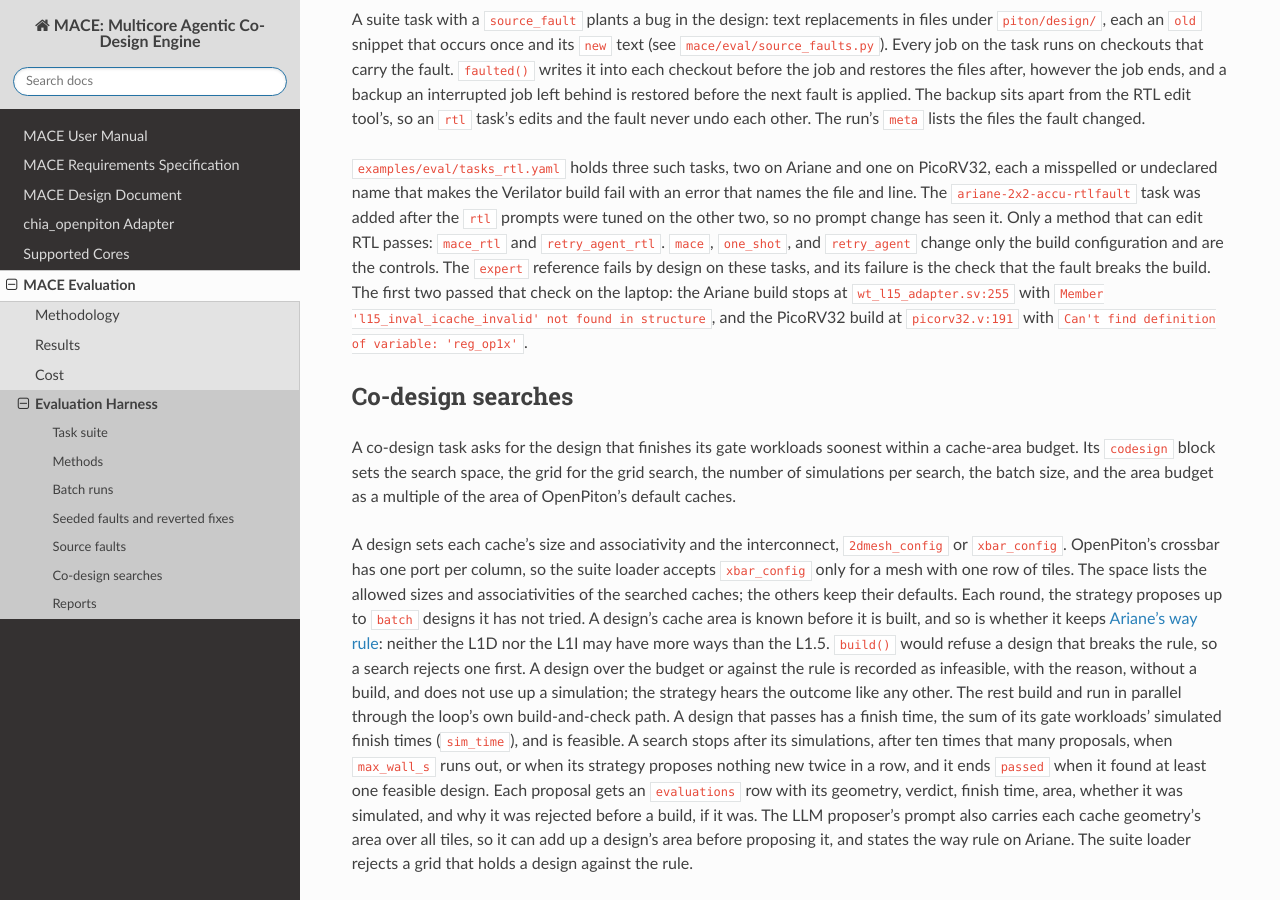
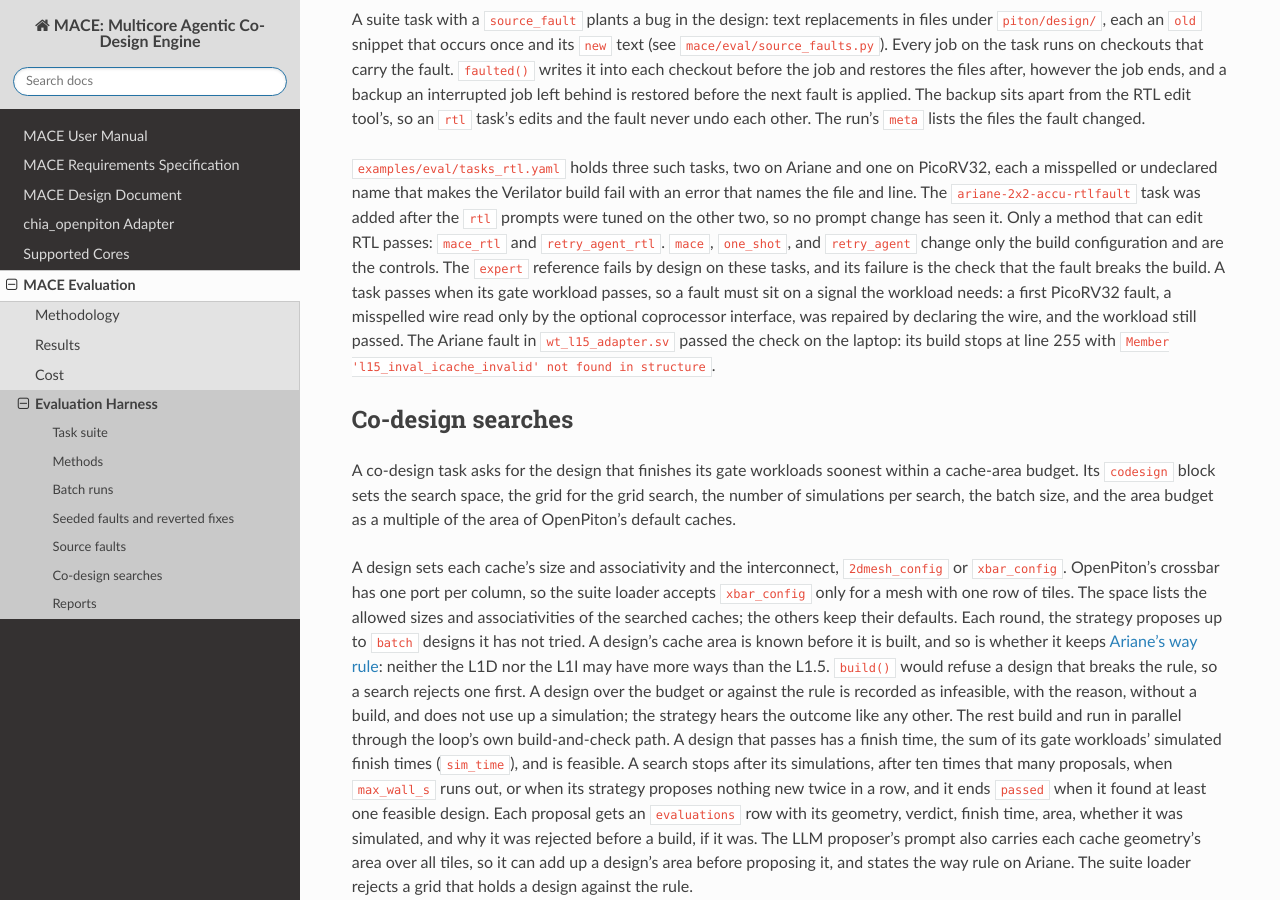
Before and after one commit to ranaumarnadeem/MACE, a Sphinx documentation site: the page built from docs/06_mace_evaluation/harness.md, in a window 1280 px wide and 900 px high, scrolled down 2987 px. Built offline with Sphinx 7.4.7 and the Read the Docs theme 3.1.0, drawn with Linux system fonts in a browser that asks for light colours.

Commit message:
eval: the PicoRV32 fault sits on mem_xfer, which declaring a wire cannot repair
The first fault was read only by the coprocessor interface, so a declared wire passed.

```diff
--- a/docs/06_mace_evaluation/harness.md
+++ b/docs/06_mace_evaluation/harness.md
@@ -111,7 +111,8 @@ The `ariane-2x2-accu-rtlfault` task was added after the `rtl` prompts were tuned
 Only a method that can edit RTL passes: `mace_rtl` and `retry_agent_rtl`.
 `mace`, `one_shot`, and `retry_agent` change only the build configuration and are the controls.
 The `expert` reference fails by design on these tasks, and its failure is the check that the fault breaks the build.
-The first two passed that check on the laptop: the Ariane build stops at `wt_l15_adapter.sv:255` with `Member 'l15_inval_icache_invalid' not found in structure`, and the PicoRV32 build at `picorv32.v:191` with `Can't find definition of variable: 'reg_op1x'`.
+A task passes when its gate workload passes, so a fault must sit on a signal the workload needs: a first PicoRV32 fault, a misspelled wire read only by the optional coprocessor interface, was repaired by declaring the wire, and the workload still passed.
+The Ariane fault in `wt_l15_adapter.sv` passed the check on the laptop: its build stops at line 255 with `Member 'l15_inval_icache_invalid' not found in structure`.
 
 ## Co-design searches
 
```
Also changed, not shown: 1 other file.
